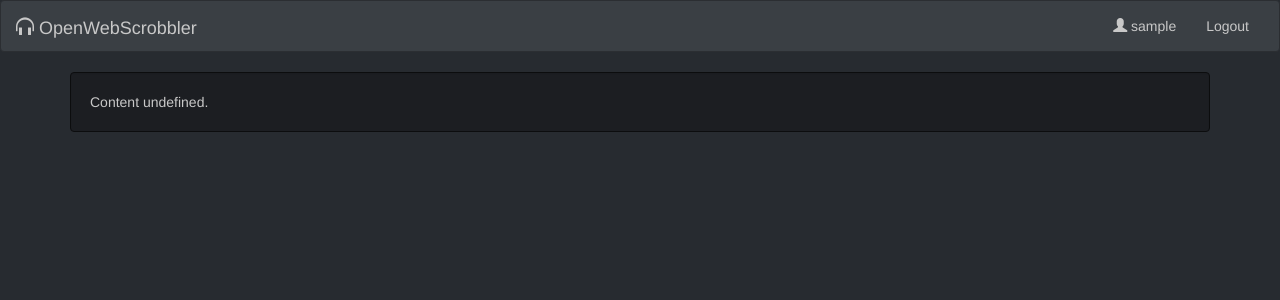
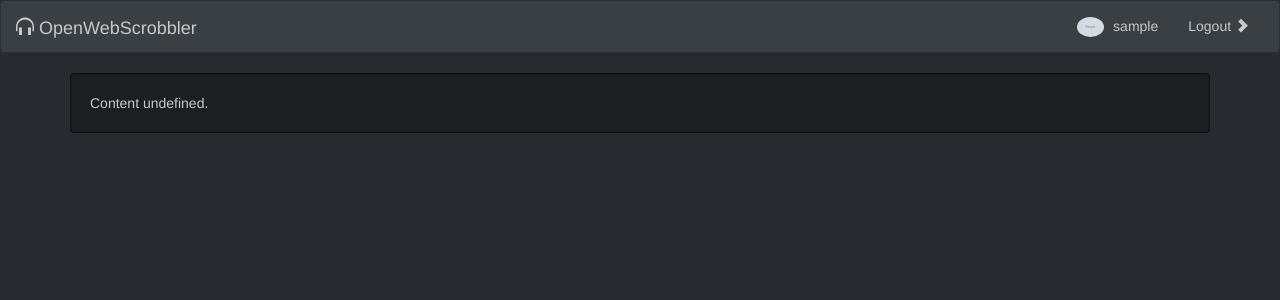
Before and after one commit to elamperti/OpenWebScrobbler, a PHP site: template src/views/layout.twig in a window 1280 px wide. Shown: the top 300 px of the page. Run offline with PHP 8.4, Linux system fonts and the light colour scheme; the template is opened without the code that fills it: most values are stand-ins (such as "Sample title", 1, 10 or a date in 2020); grey boxes marked "Sample" are stand-in pictures; style sheets or scripts are compiled from the project's sources; some libraries are stand-ins or nearby versions.

Commit message:
Added avatar of the user in the toolbar

```diff
--- a/src/css/style.scss
+++ b/src/css/style.scss
@@ -14,3 +14,8 @@ $icon-font-path: '/css/fonts/';
 		line-height: 2.5em;
 	}
 }
+
+.user-avatar {
+	max-height: 20px;
+	margin-right: 0.4em;
+}
--- a/src/inc/api.php
+++ b/src/inc/api.php
@@ -5,7 +5,7 @@
 	class APICall {
 		private $curl;
 
-		function call($method, $params, $usePOST=false) {
+		function call($method, $params=array(), $usePOST=false) {
 			$url = "http://ws.audioscrobbler.com/2.0/?";
 			$query = $this->prepare($method, $params);
 
--- a/src/views/layout.twig
+++ b/src/views/layout.twig
@@ -60,12 +60,17 @@
             {% if username %}
                 <div class="collapse navbar-collapse" id="user-navbar">
                     <ul class="nav navbar-nav navbar-right">
-                        <li class="navbar-text">
-                            {# ToDo: link to the user's Last.fm profile #}
-                            <span class="glyphicon glyphicon-user hidden-xs"></span>
-                            {{ username }}
+                        <li>
+                            <a href="http://www.last.fm/user/{{ username }}">
+                                {% if avatar_url %}
+                                    <img src="{{ avatar_url }}" alt="{{ username }}" class="user-avatar img-circle" />
+                                {% else %}
+                                    <span class="glyphicon glyphicon-user hidden-xs"></span>
+                                {% endif %}
+                                {{ username }}
+                            </a>
                         </li>
-                        <li><a href="/?logout">Logout</a></li>
+                        <li><a href="/?logout">Logout <span class="glyphicon glyphicon-chevron-right"></span></a></li>
                         </li>
                     </ul>
                 </div>
```
Also changed, not shown: src/callback.php (+8 -0 lines), src/inc/init.php (+6 -1 lines), README.md.
